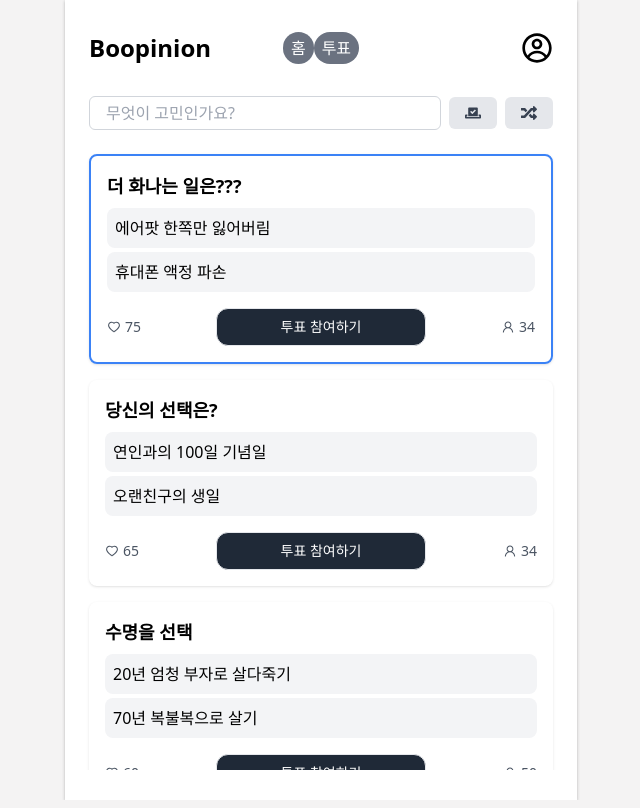
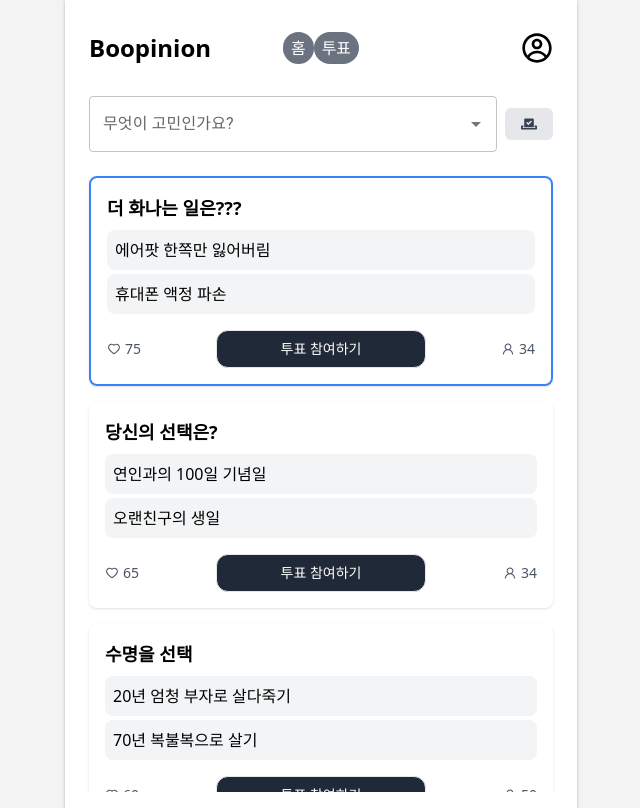
Before and after one commit to BOOPINION/Vote-FE2, a React (Create React App) app: page /voteHome in a window 1280 px wide. Shown: the whole page, without its empty margins (319-959 px from the left). Built offline with nearby package versions, Linux system fonts and the light colour scheme.

Commit message:
💄 해시태그 검색으로 수정

```diff
--- a/package.json
+++ b/package.json
@@ -3,6 +3,9 @@
   "version": "0.1.0",
   "private": true,
   "dependencies": {
+    "@emotion/react": "^11.11.4",
+    "@emotion/styled": "^11.11.5",
+    "@mui/material": "^5.15.17",
     "@testing-library/jest-dom": "^5.17.0",
     "@testing-library/react": "^13.4.0",
     "@testing-library/user-event": "^13.5.0",
--- a/src/pages/voteHome.tsx
+++ b/src/pages/voteHome.tsx
@@ -3,20 +3,18 @@ import { motion } from "framer-motion";
 import Header from "../components/home/Header";
 import { Link } from "react-router-dom";
 import { AiOutlineUser, AiOutlineHeart } from "react-icons/ai";
-import { FaRandom } from "react-icons/fa";
 import { FaVoteYea } from 'react-icons/fa';
-
-//TODO: motion 추가,인기투표,  api준비 코드로 바꾸기 , api명세서
+import Autocomplete from '@mui/material/Autocomplete';
+import TextField from '@mui/material/TextField';
 
 interface VoteItem {
   id: number;
   title: string;
   description: string;
   totalVotes: number;
-  // userParticipated: boolean; // 사용자가 투표에 참여했는지 여부
-  options: string[]; // 투표 선택지
-  participants: number; // 투표에 참여한 인원 수
-  likes: number; // 좋아요 수
+  options: string[];
+  participants: number;
+  likes: number;
 }
 
 const votes: VoteItem[] = [
@@ -76,23 +74,18 @@ const sortByLikesDescending = (a: VoteItem, b: VoteItem) => {
 const App = () => {
   const [randomVotes, setRandomVotes] = useState([...votes]);
 
-  // 좋아요 수에 따라 투표 정렬
-  const sortedVotes = randomVotes.sort(sortByLikesDescending);
-
-  // 투표 항목을 랜덤하게 재정렬하는 함수// 셔플 버튼
-  const shuffleVotes = () => {
-    const shuffled = [...votes].sort(() => Math.random() - 0.5);
-    setRandomVotes(shuffled);
-  };
-
   return (
     <div className="p-4">
        <Header />
     <div className="mt-8 flex justify-between items-center pl-2 pr-2">
-      <input
-        type="text"
-        placeholder="무엇이 고민인가요?"
-        className="border border-gray-300 px-4 py-1 rounded-md flex-grow"
+      <Autocomplete
+        multiple
+        id="multiple-limit-tags"
+        options={["연애", "일상", "취미", "학업", "취업"]}
+        renderInput={(params) => (
+          <TextField {...params} label="무엇이 고민인가요?" placeholder="해시태그 작성" />
+        )}
+        sx={{ width: '500px' }}
       />
       <div className="flex space-x-2 pl-2">
         <Link to="/vote-maker">
@@ -100,12 +93,6 @@ const App = () => {
             <FaVoteYea />
           </button>
         </Link>
-        <button
-          onClick={shuffleVotes}
-          className="shuffleVote bg-gray-200 text-gray-700 px-4 py-2 rounded-md hover:bg-gray-300"
-        >
-          <FaRandom />
-        </button>
       </div>
       </div>
       <div className="overflow-auto max-h-[calc(100vh-160px)]">
@@ -115,17 +102,17 @@ const App = () => {
           transition={{ delay: 0.2 }}
           className="pt-4"
         >
-          {sortedVotes.map(
-            (
-              { id, title, options, participants, likes },
-              index
-            ) => (
+          {randomVotes
+            .sort(sortByLikesDescending)
+            .map(({ id, title, options, participants, likes }, index) => (
               <Link to={`/vote-result`} key={id}>
                 <motion.li
                   initial={{ opacity: 0, y: 50 }}
                   animate={{ opacity: 1, y: 0 }}
                   transition={{ delay: 0.2 }}
-                  className={`p-4 m-2 shadow rounded-lg mb-4  ${index === 0 ? "border-2 border-blue-500" : ""}`}
+                  className={`p-4 m-2 shadow rounded-lg mb-4  ${
+                    index === 0 ? "border-2 border-blue-500" : ""
+                  }`}
                 >
                   <h3 className="text-lg font-bold">{title}</h3>
                   <div className="mt-2">
@@ -154,8 +141,7 @@ const App = () => {
                   </div>
                 </motion.li>
               </Link>
-            )
-          )}
+            ))}
         </motion.ul>
       </div>
     </div>
```
Also changed, not shown: 1 other file (tests, documents, lock files or other folders).
